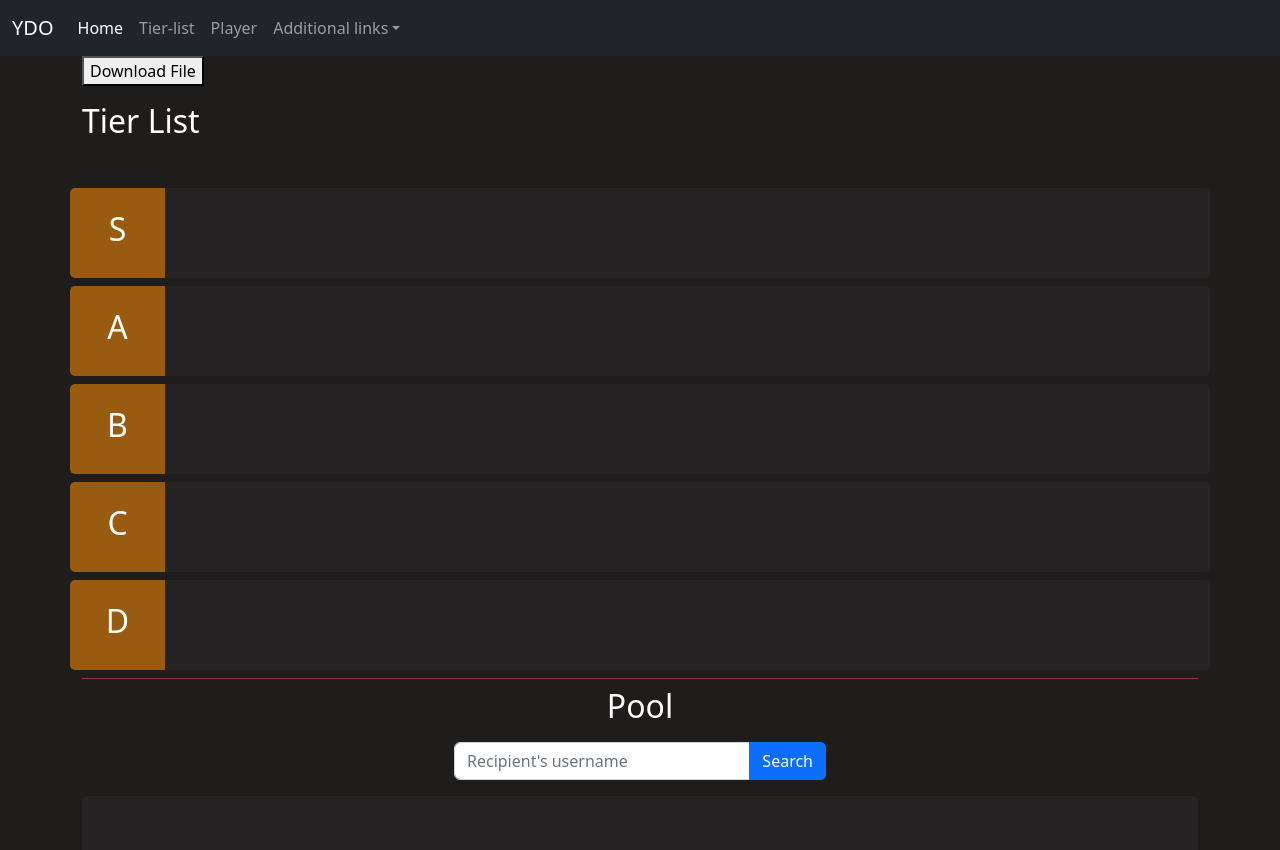
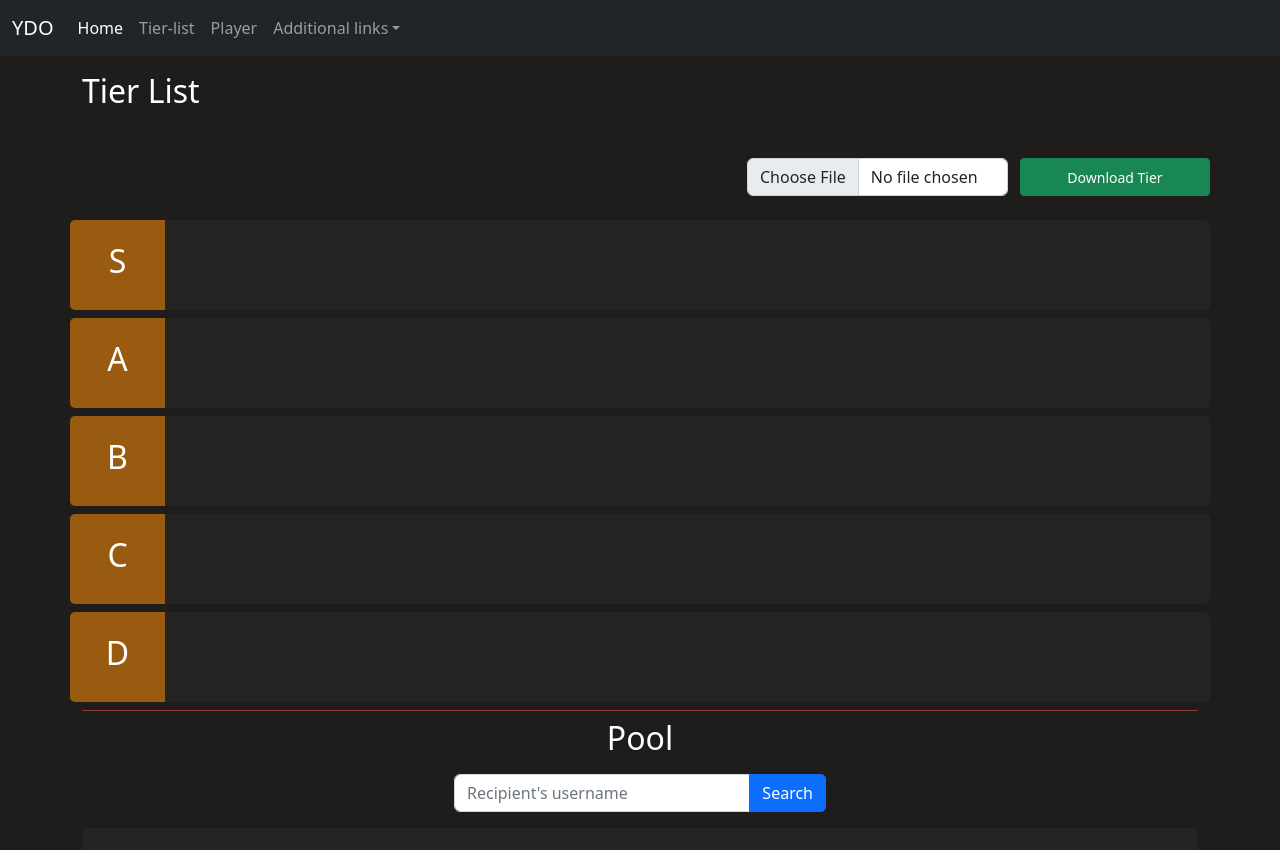
Before and after one commit to Albus-489/my-digital-oasis, a React (Create React App) app: page /tierlist in a window 1280 px wide. Shown: the top 850 px of the page. Built offline with nearby package versions, Linux system fonts and the light colour scheme.

Commit message:
Upload and download btns

```diff
--- a/src/components/tier-list/TierListPage.tsx
+++ b/src/components/tier-list/TierListPage.tsx
@@ -21,8 +21,24 @@ const TierListPage = () => {
 
   return (
     <div className="TierList">
-      <button onClick={() => downloadFile(tiers)}>Download File</button>
       <h2 className="text-start mb-5 mt-3">Tier List</h2>
+      <div className="row flex-row row-cols-2 justify-content-end">
+        <div className="col-3">
+          <div className="input-group mb-3">
+            <input
+              type="file"
+              className="form-control input"
+              id="inputGroupFile02"
+            />
+          </div>
+        </div>
+        <button
+          onClick={() => downloadFile(tiers)}
+          className="btn btn-sm btn-success mb-3 col-2"
+        >
+          Download Tier
+        </button>
+      </div>
       {tiers.map((tier, index) =>
         tier.name !== "Pool" ? (
           <div className="tier-row" key={index}>
@@ -34,6 +50,7 @@ const TierListPage = () => {
             />
           </div>
         ) : (
+          <>
             <div className="pool-row" key={index}>
               <Pool
                 tiers={tiers}
@@ -48,6 +65,7 @@ const TierListPage = () => {
                 {...tier}
               />
             </div>
+          </>
         )
       )}
     </div>
```
Lines whose indentation alone changed are shown as unchanged.
